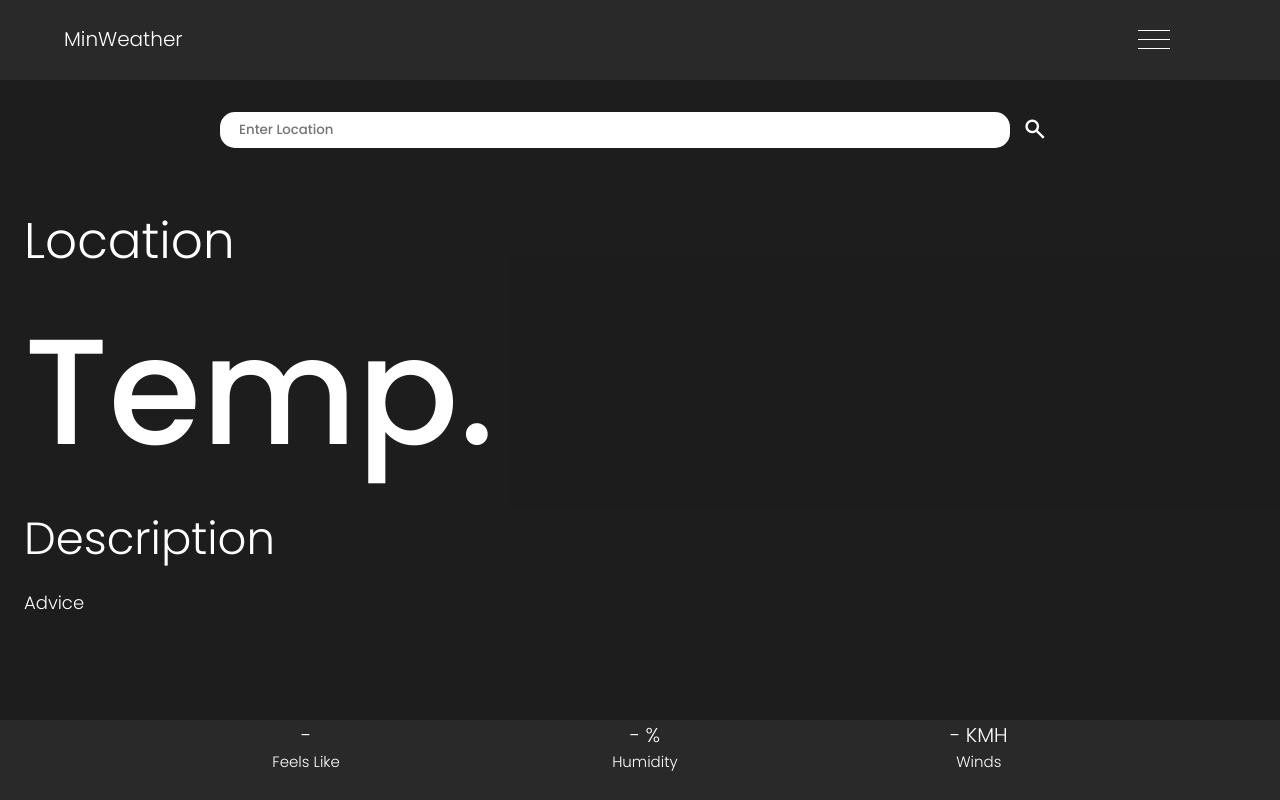
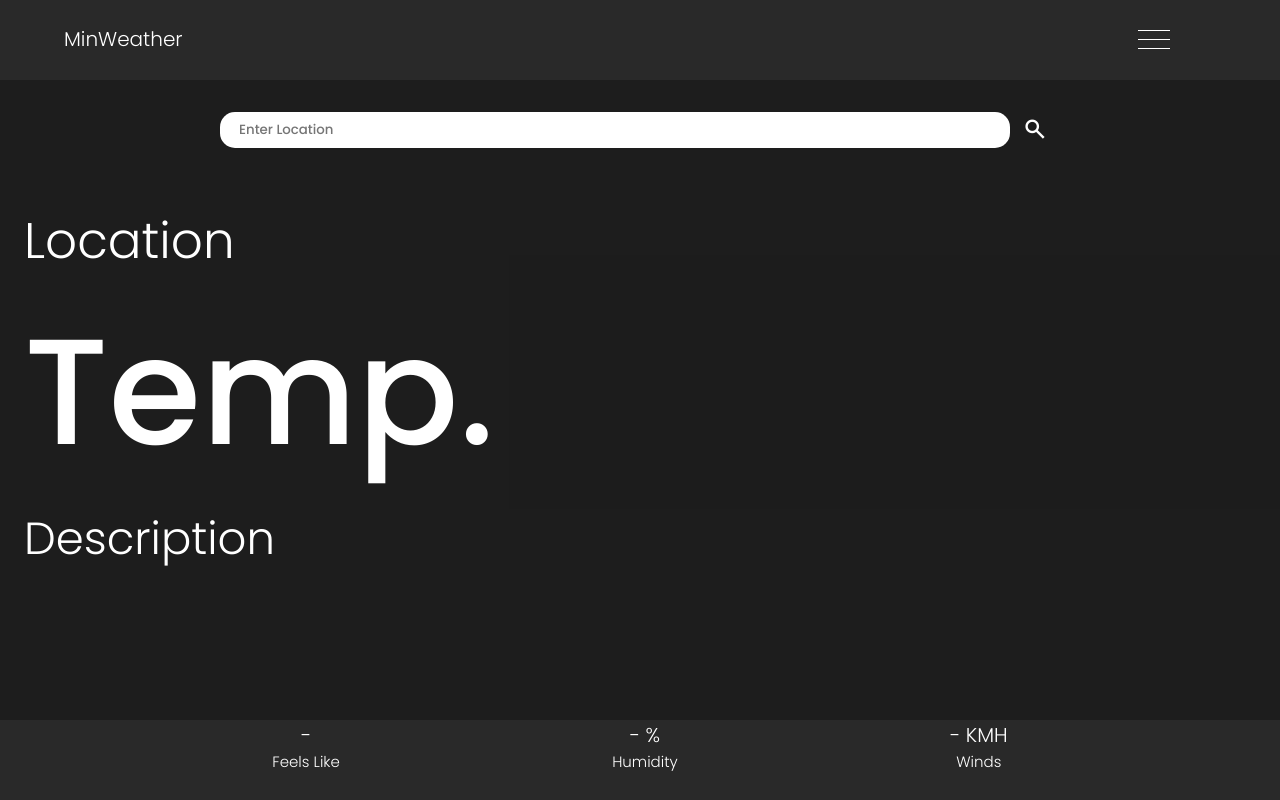
Before and after one commit to RejusZ/minweather.io, a plain HTML site: page app.html in a window 1280 px wide. Drawn offline with nearby package versions, Linux system fonts and the light colour scheme.

Commit message:
Update app.html

```diff
--- a/app.html
+++ b/app.html
@@ -69,9 +69,7 @@
               <div class="description">
                 <h1 class="dt">Description</h1>
               </div>
-              <div class="advice">
-                <h1 class="at">Advice</h1>
-              </div>
+
             </div>
           </div>
         </div>
```
